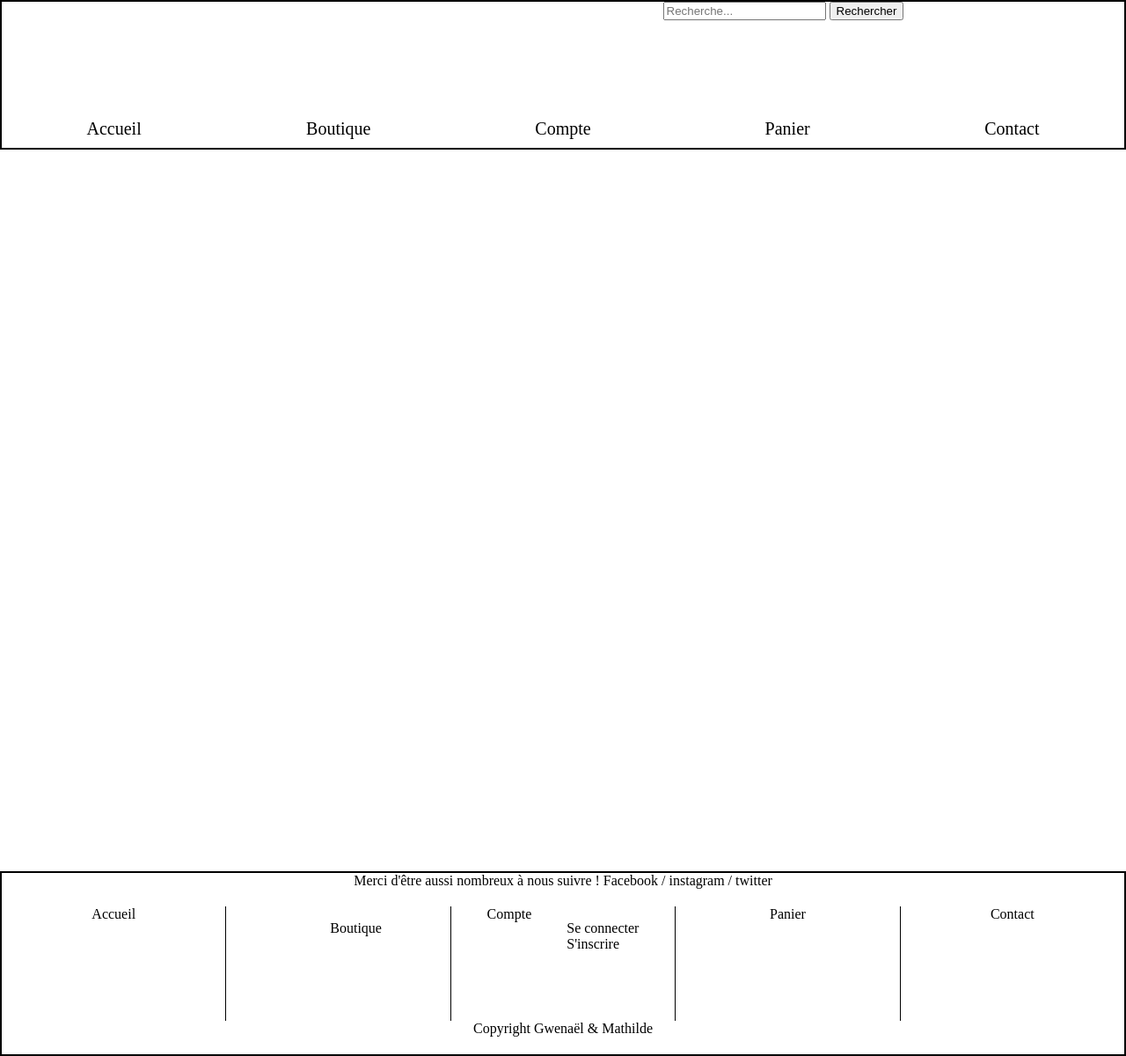
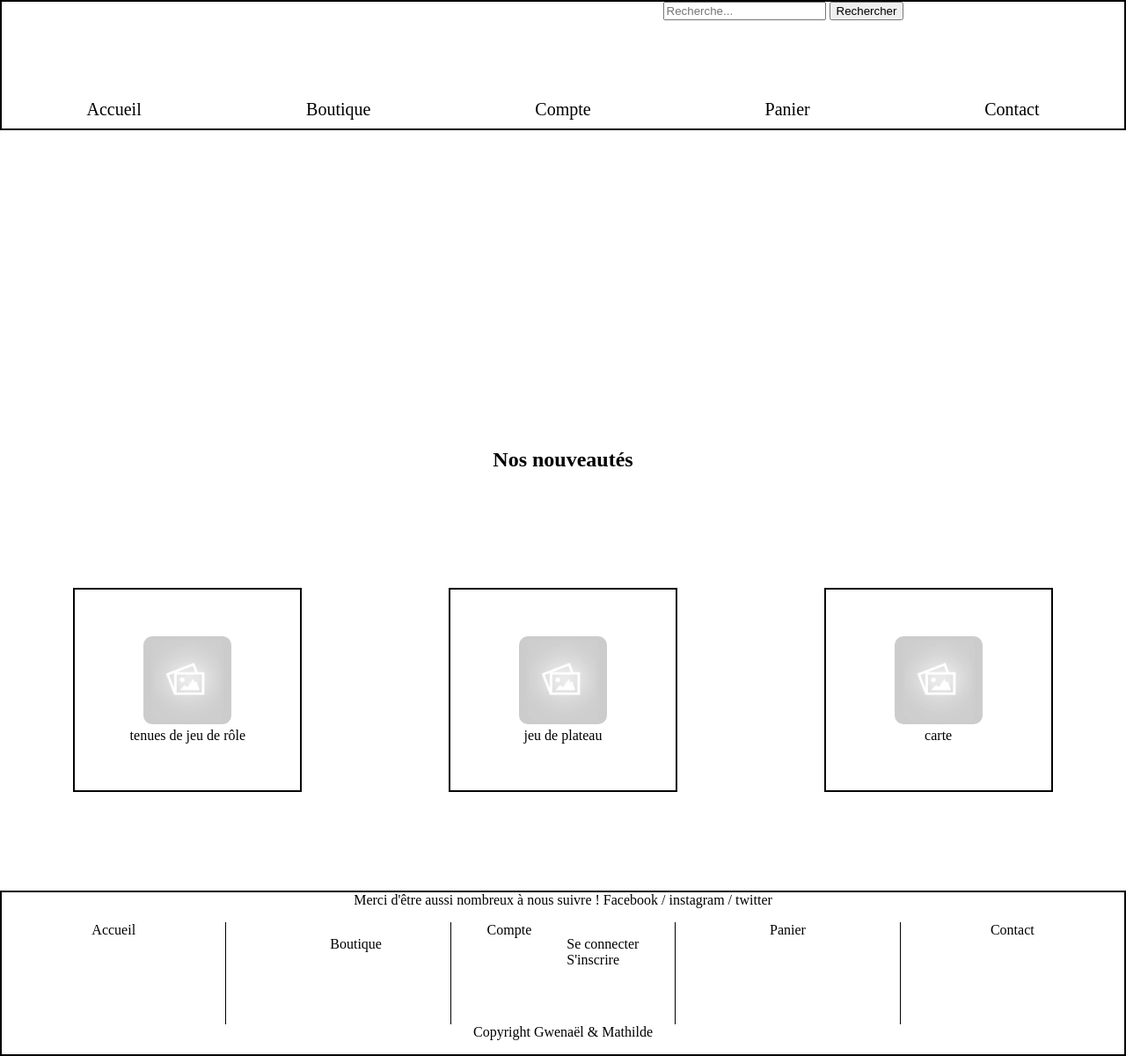
Before and after one commit to gwenael-mahe/boutique, a PHP site: page /index.php in a window 1280 px wide. Shown: the whole page at 88% size. Run offline with PHP 8.4, Linux system fonts and the light colour scheme; data comes from the database, SQL or seed files in the repository; data that the repository does not hold is empty.

Commit message:
class affichage + bdd + index => Ajout class nouveaute

```diff
--- a/class/affichage.php
+++ b/class/affichage.php
@@ -381,8 +381,8 @@ class affichage
         <article>
             <?php
             foreach ($cat as $infos_cat) { ?>
-                <div>
-                    <a class="page" href='categorie.php?idcat=<?php echo $infos_cat['id']; ?>'>
+                <div id='accueil'>
+                    <a href='categorie.php?idcat=<?php echo $infos_cat['id']; ?>'>
                         <figure>
                             <img src='<?php echo $infos_cat['img']; ?>' alt='img_souscat' />
                             <figcaption> <?php echo $infos_cat['nom']; ?> </figcaption>
@@ -396,6 +396,29 @@ class affichage
         <?php
     }
 
+    public function affiche_nouveaute($produit)
+    {
+        if (!empty($produit)) { ?>
+            <h1> Nos nouveautés </h1>
+        <?php } ?>
+        <article>
+            <?php
+            foreach ($produit as $infos_produit) { ?>
+                <div id='accueil'>
+                    <a href='produit.php?id=<?php echo $infos_produit['id']; ?>'>
+                        <figure>
+                            <img src='<?php echo $infos_produit['img']; ?>' alt='img_souscat' />
+                            <figcaption> <?php echo $infos_produit['nom']; ?> </figcaption>
+                        </figure>
+                    </a>
+                </div>
+            <?php
+            } ?>
+        </article>
+        <?php
+    }
+
+    // ----- Liste des catégories ----- //
 
     // ----- catégorie ----- //
 
--- a/class/bdd.php
+++ b/class/bdd.php
@@ -10,6 +10,7 @@ class bdd
     private $produitadmin;
     private $nombreDePages;
     private $page;
+    private $nouveaute;
     private $recherche_produit;
 
     public function __construct()
@@ -25,6 +26,7 @@ class bdd
         }
 
         $this->checkcategorie();
+        $this->nouveaute();
         $this->checksouscategorie();
         $this->checkproduitadmin();
         if (isset($_GET['idpage'])) {
@@ -63,6 +65,13 @@ class bdd
         $this->produitadmin = $result_produitadmin;
     }
 
+    public function nouveaute()
+    {
+        $query_nouveaute = mysqli_query($this->connexion, "SELECT * FROM product ORDER BY id DESC LIMIT 3");
+        $result_nouveaute = mysqli_fetch_all($query_nouveaute, MYSQLI_ASSOC);
+        $this->nouveaute = $result_nouveaute;
+    }
+
     public function checkproduit($nbproduit, $idpage)
     {
         $offset = ($idpage - 1) * $nbproduit;
--- a/css/rncp.css
+++ b/css/rncp.css
@@ -399,6 +399,10 @@ table.blueTable tfoot .links a {
     align-items: center;
 }
 
+#categorie_user figure{
+    text-align: center;
+}
+
 #categorie_user article {
     display: flex;
     flex-direction: row;
@@ -407,6 +411,16 @@ table.blueTable tfoot .links a {
     flex-wrap: wrap;
     justify-content: space-around;
     align-items: center;
+}
+
+#categorie_user #accueil{
+    display: flex;
+    flex-basis: 20%;
+    height: 55%;
+    flex-direction: column;
+    justify-content: space-around;
+    align-items: center;
+    border: solid black 2px;
 }
 
 #categorie_user div {
--- a/index.php
+++ b/index.php
@@ -28,12 +28,17 @@ if (isset($_GET['recherche'])) {
 
     <main>
 
-        <section id='categorie'>
+        <section class='categorie' id='categorie_user'>
 
             <?php $affichage->affiche_cat($affichage->get('admin')->get('bdd')->get('categorie')); ?>
 
         </section>
 
+        <section class='categorie' id='categorie_user'>
+
+            <?php $affichage->affiche_nouveaute($affichage->get('admin')->get('bdd')->get('nouveaute')); ?>
+
+        </section>
 
     </main>
 
```
